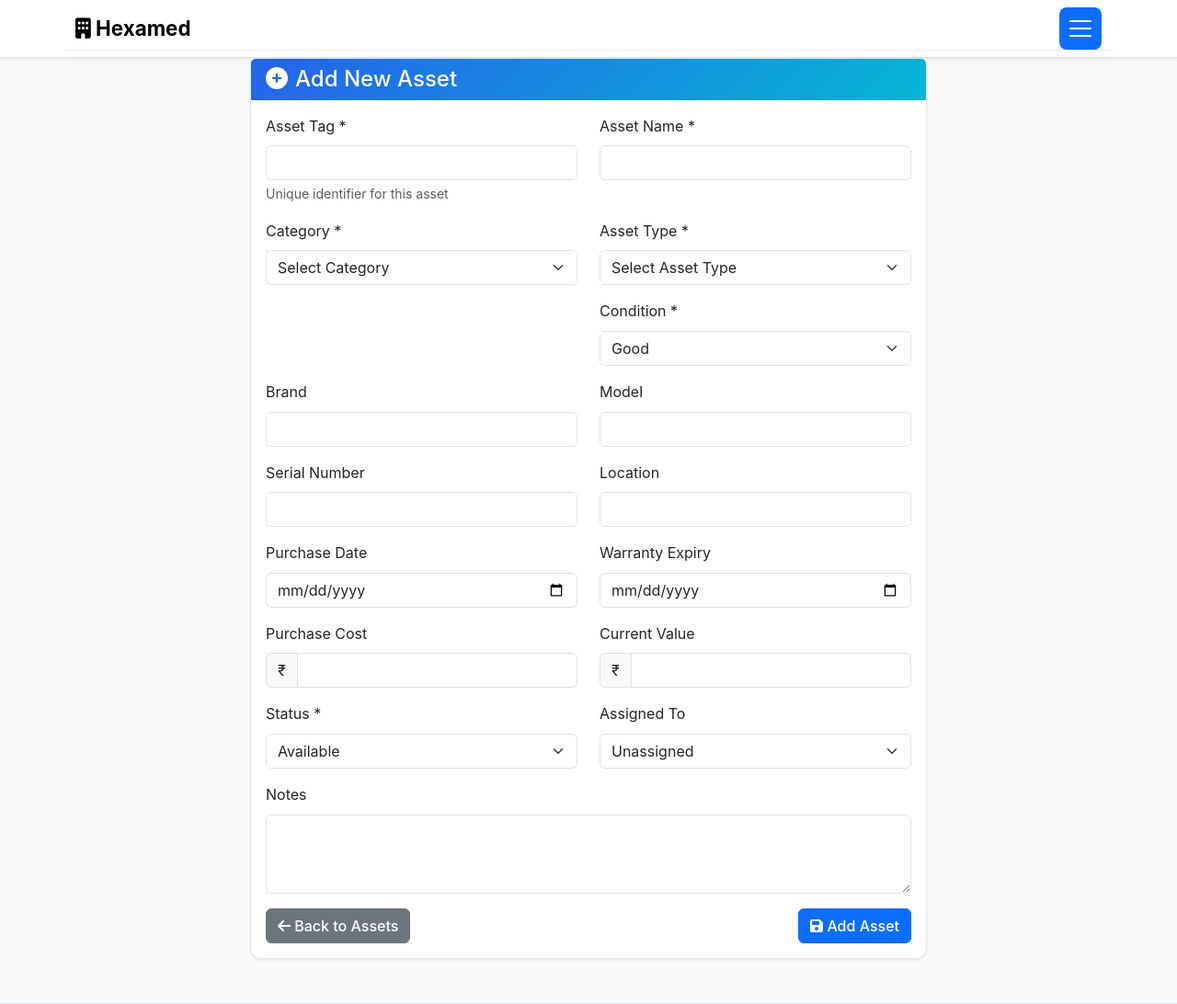
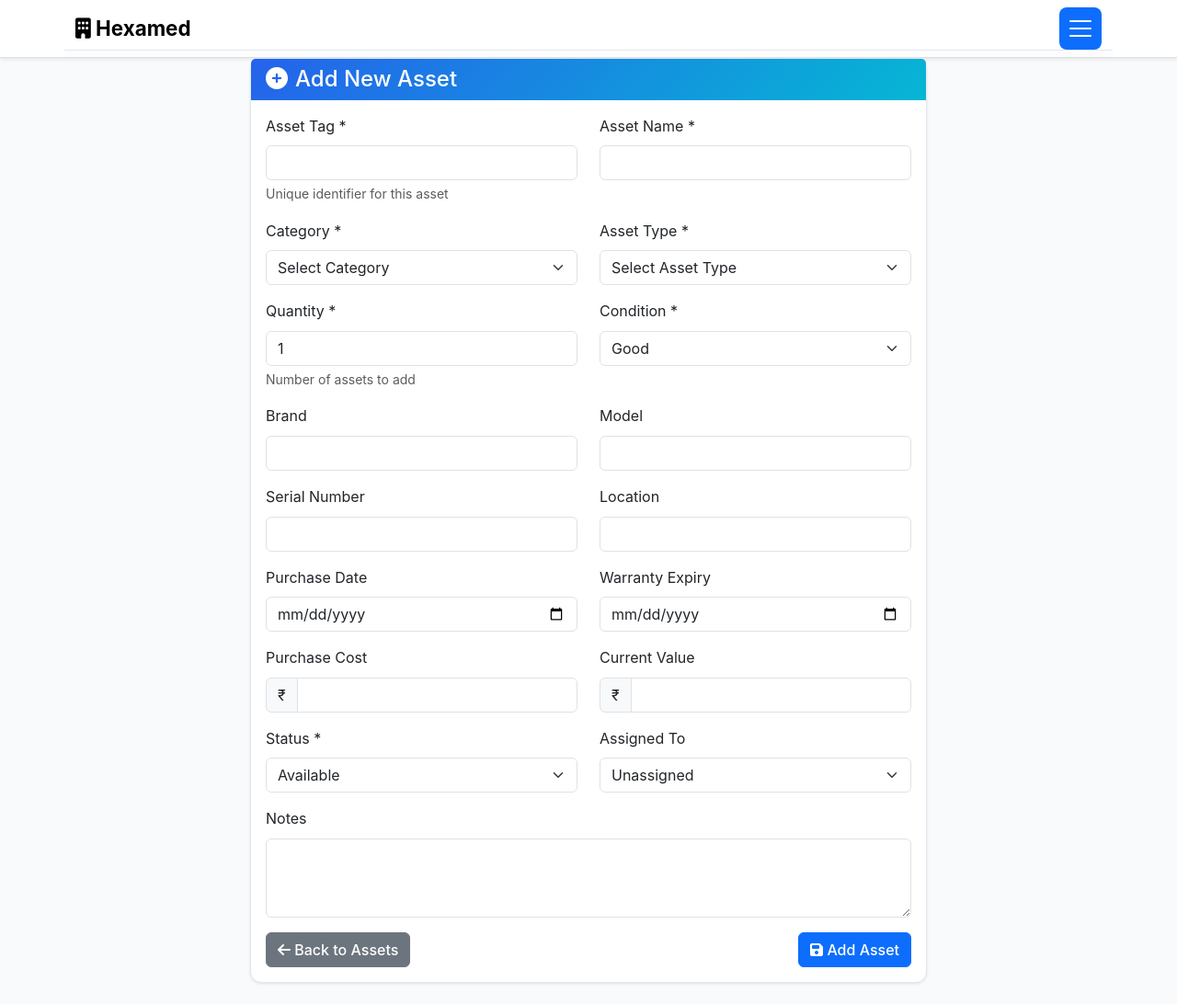
Before and after one commit to amaan1133/heeeeeeeeeeeeeeeeeeeeeeeexxxxxxxxxxaaaaaa, a Flask app: page /asset/add in a window 1280 px wide. Shown: the top 1092 px of the page at 92% size. Run offline with Flask 3, Linux system fonts and the light colour scheme; a user stored in the database is signed in; data comes from the database, SQL or seed files in the repository.

Commit message:
Assistant checkpoint: Enhanced asset quantity management with red alerts
Assistant generated file changes:
- templates/add_asset.html: Add quantity field for all asset types, Update inventory fields to work with new quantity field
- templates/assets.html: Add quantity display and red alert for exceeded limits, Add quantity column to assets table, Add quantity data to table rows
- routes.py: Update add_asset route to handle quantity for all asset types, Add red alert check in dashboard for exceeded limits, Update inventory handling to use override if provided
- templates/dashboard.html: Add red alert section for exceeded quantity limits

---

User prompt:

in asset section when adding the asset add a feiild of  quantity in it so  that when i add the quantity it shows the no of assets and when that number exceed the limit set in asset limit it shows the red aleart  of that asset

Replit-Commit-Author: Assistant
Replit-Commit-Session-Id: 66967e4c-55de-42a3-9f78-43f3a4419126

```diff
--- a/routes.py
+++ b/routes.py
@@ -752,11 +752,21 @@ def add_asset():
         asset.warranty_expiry = datetime.strptime(request.form['warranty_expiry'], '%Y-%m-%d').date() if request.form['warranty_expiry'] else None
         asset.notes = request.form.get('notes', '')
 
+        # Set quantity field for all assets
+        quantity = int(request.form.get('quantity', 1))
+
         # Set inventory fields for consumable assets
         if asset.asset_type == 'Consumable Asset':
-            asset.current_quantity = int(request.form.get('current_quantity', 1))
+            # Use current_quantity override if provided, otherwise use quantity
+            current_quantity_override = request.form.get('current_quantity')
+            asset.current_quantity = int(current_quantity_override) if current_quantity_override else quantity
             asset.minimum_threshold = int(request.form.get('minimum_threshold', 5))
             asset.unit_of_measurement = request.form.get('unit_of_measurement', 'Piece')
+        else:
+            # For fixed assets, use quantity directly
+            asset.current_quantity = quantity
+            asset.minimum_threshold = 1
+            asset.unit_of_measurement = 'Piece'
 
         try:
             db.session.add(asset)
--- a/templates/add_asset.html
+++ b/templates/add_asset.html
@@ -50,7 +50,11 @@
                         </div>
 
                         <div class="row mb-3">
-                            <div class="col-md-6"></div>
+                            <div class="col-md-6">
+                                <label for="quantity" class="form-label">Quantity *</label>
+                                <input type="number" class="form-control" id="quantity" name="quantity" min="1" value="1" required>
+                                <div class="form-text">Number of assets to add</div>
+                            </div>
                             <div class="col-md-6">
                                 <label for="condition" class="form-label">Condition *</label>
                                 <select class="form-select" id="condition" name="condition" required>
@@ -138,8 +142,9 @@
                             <h6 class="text-primary mb-3">Inventory Management</h6>
                             <div class="row mb-3">
                                 <div class="col-md-4">
-                                    <label for="current_quantity" class="form-label">Current Quantity</label>
+                                    <label for="current_quantity" class="form-label">Initial Stock (Override)</label>
                                     <input type="number" class="form-control" id="current_quantity" name="current_quantity" min="0">
+                                    <div class="form-text">Leave empty to use quantity field above</div>
                                 </div>
                                 <div class="col-md-4">
                                     <label for="minimum_threshold" class="form-label">Minimum Threshold</label>
```
Also changed, not shown: templates/assets.html (+18 -1 lines), templates/dashboard.html (+11 -10 lines).
